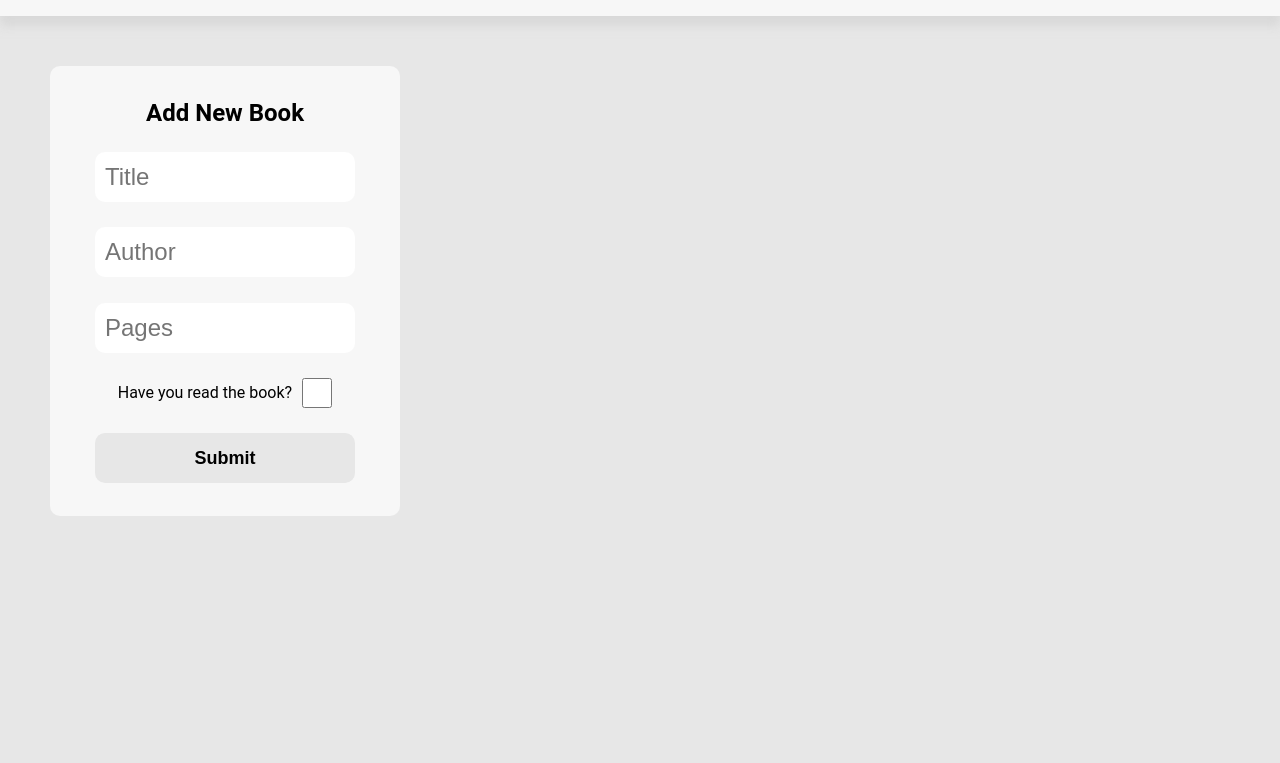
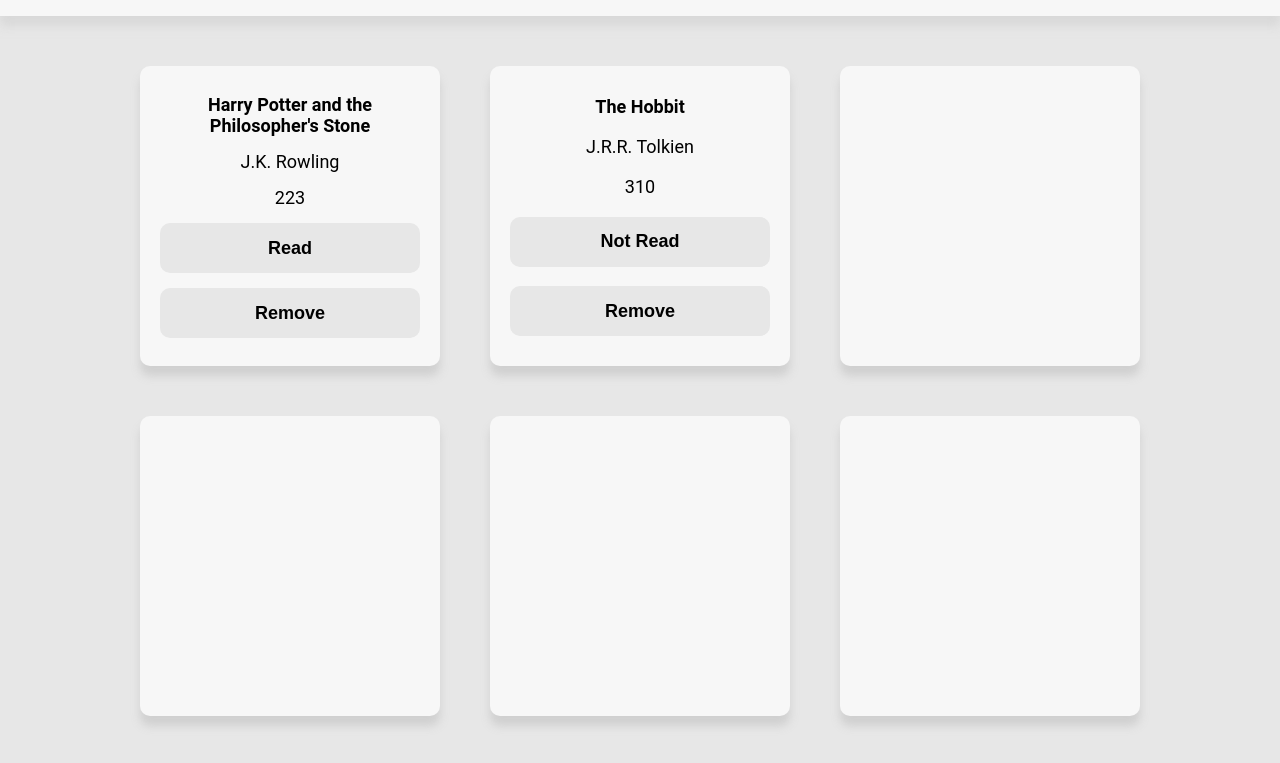
Before and after one commit to hmzCh/library, a plain HTML site: page index.html in a window 1280 px wide. Shown: the part 74-837 px from the top of the page. Before the commit the page ends 800 px from the top, so only its background shows below. Drawn offline with Linux system fonts and the light colour scheme.

Commit message:
Create cards & how to position them

```diff
--- a/index.html
+++ b/index.html
@@ -6,7 +6,6 @@
     <meta name="viewport" content="width=device-width, initial-scale=1.0">
     <title>Library</title>
     <link rel="stylesheet" href="styles.css">
-    <script src="logic.js"></script>
 </head>
 <body>
 
@@ -15,7 +14,7 @@
         <button id="addBookButton">+ Add Book</button>
     </div>
 
-    <form id="addBookForm" >
+    <!-- <form id="addBookForm" style="visibility: hidden">
 
         <h2>Add New Book</h2>
 
@@ -24,12 +23,39 @@
         <input placeholder="Pages" id="pages" name="pages" type="number" required min="1"/>
         <div id="form-checkbox">
             <label for="read">Have you read the book?</label>
-            <input id="read" name="read" type="checkbox" required />
+            <input id="read" name="read" type="checkbox"/>
         </div>
 
         <button id="submitButton">Submit</button>
 
-    </form>
+    </form> -->
+
+    <div id="cards">
+
+        <div class="card">
+            <div class="title">Harry Potter and the Philosopher's Stone</div>
+            <div class="author">J.K. Rowling</div>
+            <div class="pages">223</div>
+            <button class="readButton">Read</button>
+            <button class="removeButton">Remove</button>
+        </div>
+
+        <div class="card">
+            <div class="title">The Hobbit</div>
+            <div class="author">J.R.R. Tolkien</div>
+            <div class="pages">310</div>
+            <button class="readButton">Not Read</button>
+            <button class="removeButton">Remove</button>
+        </div>
+
+        <div class="card"></div>
+        <div class="card"></div>
+        <div class="card"></div>
+        <div class="card"></div>
+        <div class="card"></div>
+
+    </div>
 
 </body>
+    <script src="logic.js"></script>
 </html>
--- a/styles.css
+++ b/styles.css
@@ -12,7 +12,7 @@ body{
 #header {
     background-color: rgb(247, 247, 247);
     box-shadow: 0 10px 9px rgba(203, 203, 203, 0.5);
-    padding: 20px 50px 20px 50px;
+    padding: 20px 100px 20px 100px;
     display: flex;
     flex-direction: row;
     justify-content: space-between;
@@ -46,6 +46,10 @@ form {
     flex-direction: column;
     align-items: center;
     justify-content: space-around;
+
+    position: relative;
+    margin: 100px auto;
+
 }
 
 input {
@@ -73,3 +77,40 @@ input[type="checkbox"] {
     width: 260px;
     height: 50px;
 }
+
+#cards {
+    padding: 50px;
+    gap: 50px;
+
+    /* display: flex;
+    flex-direction: row;
+    flex-wrap: wrap;
+    justify-content: space-around; */
+
+    display: grid;
+    grid-template-columns: repeat(auto-fit, 300px);
+    justify-content: center;
+}
+
+.card {
+    width: 300px;
+    height: 300px;
+    padding: 20px;
+    border-radius: 10px;
+    font-size: 18px;
+    text-align: center;
+    background-color: rgb(247, 247, 247);
+    box-shadow: 0 10px 9px rgba(203, 203, 203, 0.8);
+
+    display: flex;
+    flex-direction: column;
+    justify-content: space-around;
+}
+
+.title {
+    font-weight: bold;
+}
+
+.readButton, .removeButton {
+    width: 100%;
+}
```
